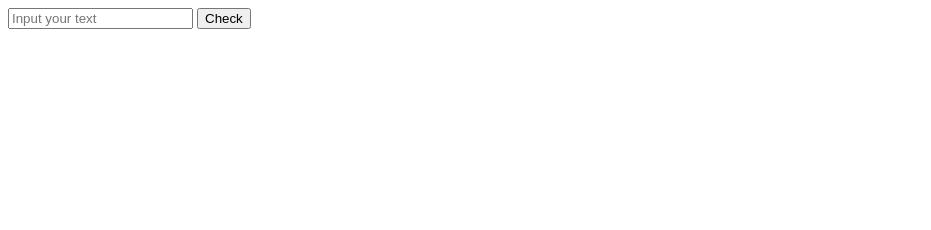
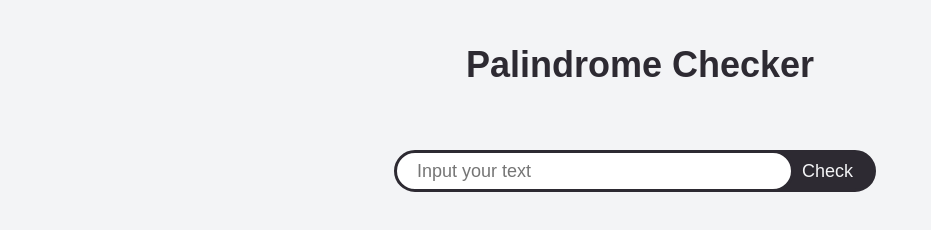
Before and after one commit to imTypicalT/fcc-palindrome-checker, a plain HTML site: page index.html in a window 1280 px wide. Shown: the whole page, without its empty margins (0-931 px from the left). Drawn offline with Linux system fonts and the light colour scheme.

Commit message:
polished input box & check button

```diff
--- a/index.html
+++ b/index.html
@@ -6,9 +6,19 @@
         <link rel="stylesheet" href="styles.css"
     </head>
     <body>
-        <input id="text-input" placeholder="Input your text" />
-        <button id="check-btn" onclick="getInputText()">Check</button>
-        <div id="result"></div>
+        <div id="center-content">
+            <h1 id="title-text">Palindrome Checker</h1>
+            <div id="input-group">
+                <input
+                    type="text"
+                    id="text-input"
+                    placeholder="Input your text"
+                />
+                <button id="check-btn" onclick="getInputText()">Check</button>
+            </div>
+            <div id="result"></div>
+        </div>
+        <footer></footer>
         <script src="script.js"></script>
     </body>
 </html>
--- a/script.js
+++ b/script.js
@@ -8,6 +8,15 @@ function getInputText() {
         textComparison(inputText);
     }
 }
+// Run if 'Enter' is hit
+const input = document.getElementById("text-input");
+input.addEventListener("keypress", function (event) {
+    if (event.key === "Enter") {
+        event.preventDefault();
+        document.getElementById("check-btn").click();
+    }
+});
+
 // Compare inputText with reveresed text
 const textComparison = (input) => {
     let textToCheck = input
@@ -19,10 +28,10 @@ const textComparison = (input) => {
     if (textToCheck === input.toLowerCase().replace(/[^0-9a-z]/g, "")) {
         document.getElementById(
             "result"
-        ).innerText = `${input} is a palindrome!`;
+        ).innerHTML = `<span id="is-text">${input}</span> is a palindrome!`;
     } else {
         document.getElementById(
             "result"
-        ).innerText = `${input} is not a palindrome`;
+        ).innerHTML = `<span id="is-not-text">${input}</span> is not a palindrome`;
     }
 };
--- a/styles.css
+++ b/styles.css
@@ -0,0 +1,140 @@
+:root {
+    --white: #f3f4f6;
+    --black: #2d2a32;
+    --green: #00b972;
+    --light-grey: #d7d7d7;
+    --dark-grey: #181719;
+    --lime: #92eb79;
+    --trans-black: rgba(45, 42, 50, 0.6);
+}
+
+/* Base Styles */
+* {
+    padding: 0;
+    margin: 0;
+}
+
+*,
+::before,
+::after {
+    box-sizing: inherit;
+}
+
+html {
+    box-sizing: border-box;
+    scroll-behavior: smooth;
+    font-size: 10px;
+    overflow: scroll;
+    -webkit-overflow-scrolling: touch;
+    scroll-padding-top: 6rem;
+    overflow-x: hidden;
+}
+
+body {
+    display: flex;
+    flex-direction: column;
+    justify-content: center;
+    align-items: center;
+    text-align: center;
+    font-family: "Poppins", sans-serif;
+    font-size: 1.8rem;
+    font-weight: 400;
+    line-height: 1.4;
+    background-color: var(--white);
+    color: var(--black);
+}
+
+h1,
+h2 {
+    font-family: "Montserrat", sans-serif;
+    font-weight: 700;
+    text-align: center;
+}
+
+/* #center-content {
+} */
+
+#title-text {
+    margin: 4rem;
+}
+
+#input-group {
+    /* background-color: lightcoral; */
+    display: inline-block;
+    position: relative;
+    line-height: 2;
+    font-size: 18px;
+    padding: 0 0 0 0;
+    margin: 2rem;
+    border-radius: 5rem;
+    width: 100%;
+    /* right: -50px; */
+}
+
+#text-input {
+    display: inherit;
+    font-size: inherit;
+    line-height: inherit;
+    position: relative;
+    width: 400px;
+    padding: 0 2rem 0 2rem;
+    border: 3px solid var(--black);
+    border-radius: 5rem;
+    z-index: 3;
+}
+
+/* Remove default focus outline and remove placeholder text */
+#text-input:focus {
+    outline: none;
+}
+#text-input:focus::placeholder {
+    color: transparent;
+}
+
+#check-btn {
+    display: inherit;
+    font-size: inherit;
+    line-height: inherit;
+    padding: 0 2rem 0 5rem;
+    color: var(--white);
+    background-color: var(--black);
+    border: 3px solid var(--black);
+    border-radius: 5rem;
+    transition: 0.3s;
+    position: relative;
+    z-index: 2;
+    left: -50px;
+    cursor: pointer;
+}
+
+#check-btn:hover {
+    background-color: var(--green);
+    color: var(--white);
+    border: 3px solid var(--green);
+    transition: 0.3s;
+}
+
+#is-text {
+    color: var(--green);
+    font-weight: bold;
+}
+
+#is-not-text {
+    color: #f33131;
+    font-weight: bold;
+}
+/* Footer */
+footer {
+    margin-top: 4rem;
+    font-size: 1.4rem;
+    color: var(--white);
+}
+/* footer a {
+    color: var(--black);
+    text-decoration: underline;
+    transition: 0.3s;
+} */
+/* footer a:hover {
+    color: var(--green);
+    transition: 0.3s;
+} */
```
